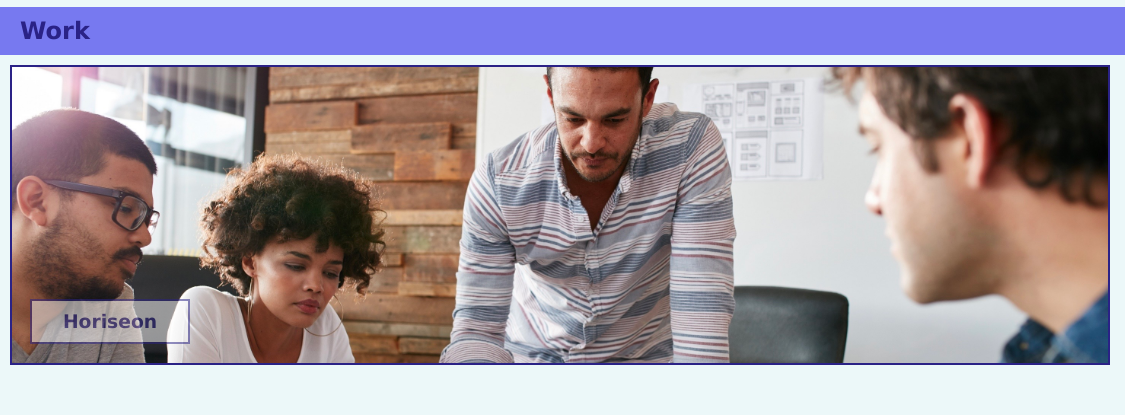
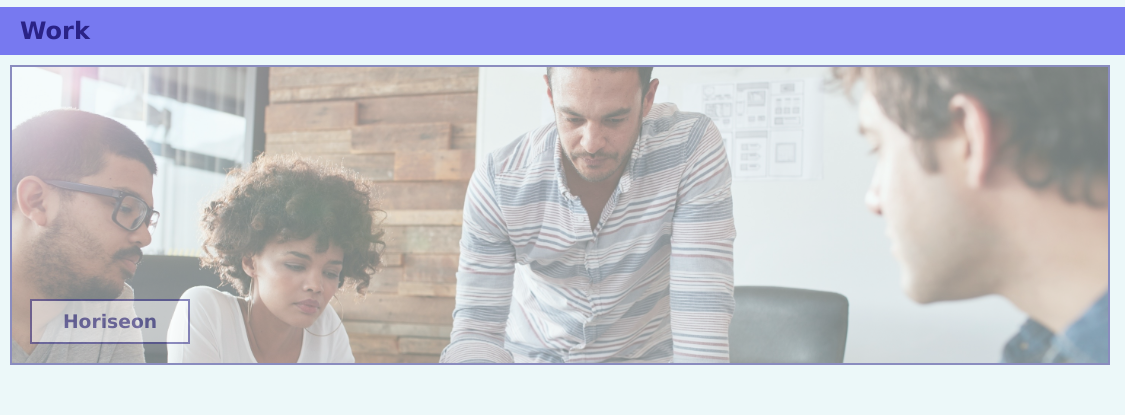
Before and after one commit to Haruka08/Haruka-s-Portfolio, a plain HTML site: page index.html in a window 1280 px wide. Shown: the part 511-926 px from the top of the page, 0-1125 px from the left. Drawn offline with Linux system fonts and the light colour scheme.

Commit message:
corrected error in large image not showing the correct opacity

```diff
--- a/css/hpstyle.css
+++ b/css/hpstyle.css
@@ -113,7 +113,7 @@
         height: 300px;
         border: 2px solid var(--darkblue, darkblue);
         margin: 10px;
-        opacity:
+        opacity: 50%;
     }
 
     /* settings for each projects/works title for class=large */
```
